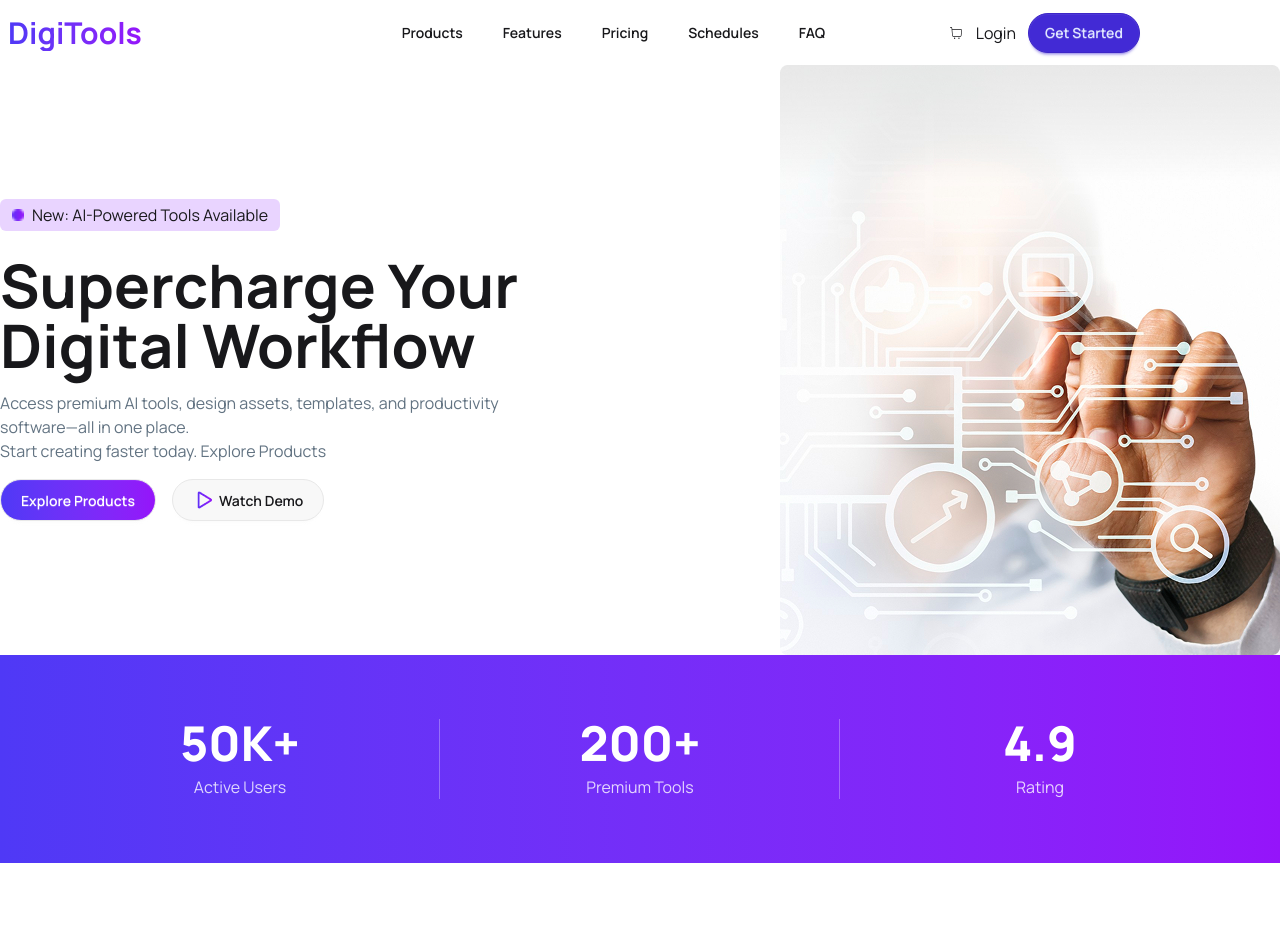
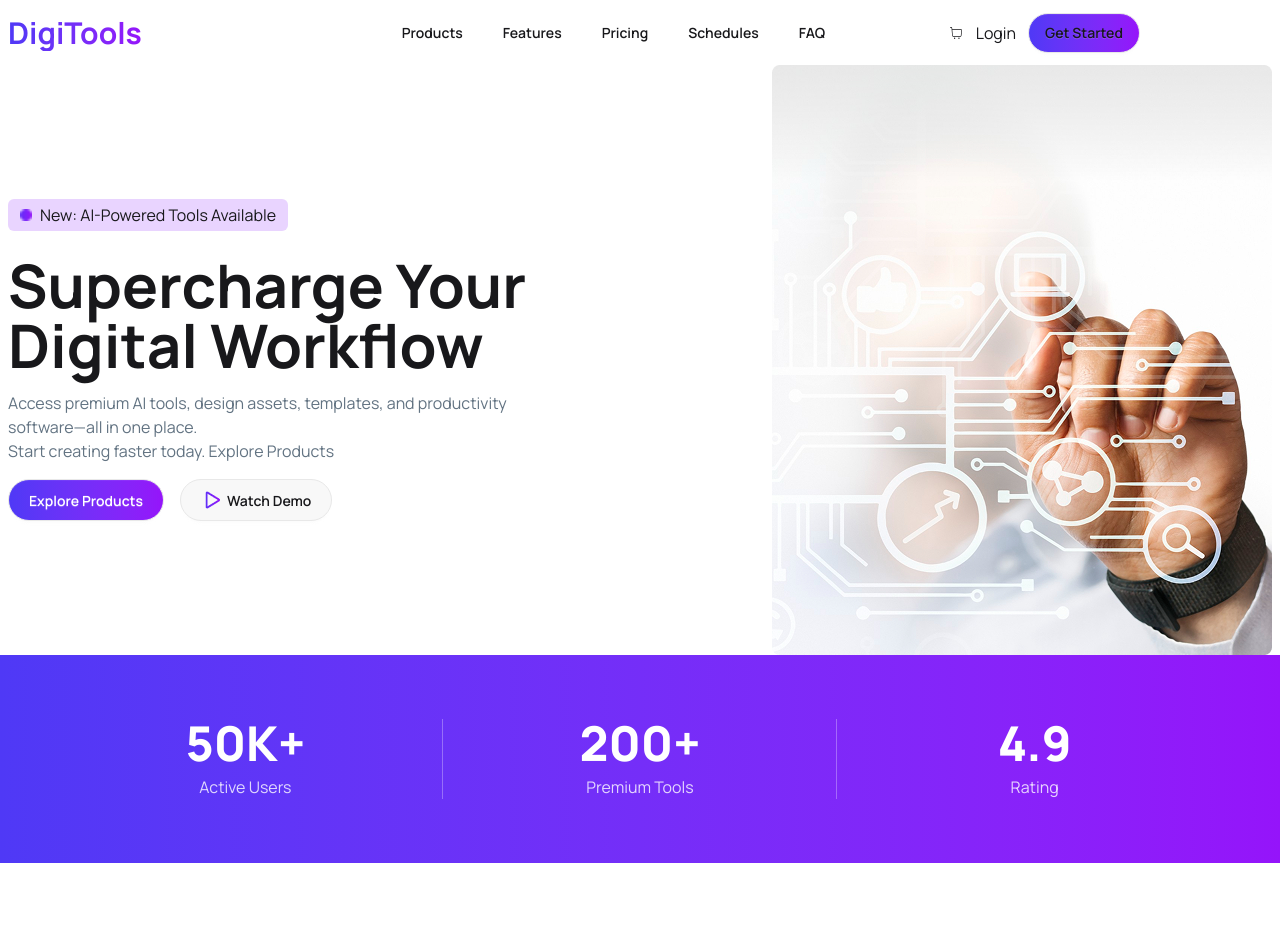
Before and after one commit to parvezmahmudlalin/DigiTools-Platform, a React (Vite) app: page / in a window 1280 px wide. Shown: the top 952 px of the page. Built offline with nearby package versions, Linux system fonts and the light colour scheme.

Commit message:
fix color and responsive

```diff
--- a/src/Components/Badge/Badge.jsx
+++ b/src/Components/Badge/Badge.jsx
@@ -6,7 +6,7 @@ const Badge = () => {
 
         <div className="bg-linear-to-r from-[#4F39F6] to-[#9514FA] p-10">
 
-      <div className="container mx-auto grid grid-cols-1 md:grid-cols-3 text-center">
+      <div className="container mx-auto px-2 grid grid-cols-1 md:grid-cols-3 text-center">
 
 
         <div className="py-6 relative">
--- a/src/Components/Banner/Banner.jsx
+++ b/src/Components/Banner/Banner.jsx
@@ -6,7 +6,7 @@ import BannerImg from '../../assets/products/banner.png';
 
 const Banner = () => {
   return (
-    <div className='container mx-auto flex flex-col lg:flex-row gap-10 items-center justify-between'>
+    <div className='container mx-auto px-2 flex flex-col lg:flex-row gap-10 items-center justify-between'>
       <div className='my-auto'>
          <div className='inline-flex gap-2 items-center bg-purple-200 px-3 py-1 rounded-md  '>
           <img className='w-3 h-3' src={Rectangle} alt="" />
--- a/src/Components/Navbar/Navbar.jsx
+++ b/src/Components/Navbar/Navbar.jsx
@@ -45,7 +45,7 @@ const Navbar = ({carts}) => {
           <a className="flex justify-center items-center gap-3">
            <CiShoppingCart /> Login
           </a>
-          <a className="btn btn-primary rounded-4xl">Get Started</a>
+          <a className="btn bg-linear-to-r from-[#4F39F6] to-[#9514FA] rounded-4xl">Get Started</a>
         </div>
 </div>
   );
--- a/src/Components/Products/Products.jsx
+++ b/src/Components/Products/Products.jsx
@@ -10,7 +10,7 @@ import Cart from '../ui/Cart';
 
 
   return (
-    <div className='container mx-auto'>
+    <div className='container mx-auto px-2'>
       <div className='text-center mt-30 '>
              <h1 className='font-extrabold text-5xl'>Premium Digital Tools</h1>
              <p className='text-[#627382] mt-5 '>Choose from our curated collection of premium digital products designed <br/>to boost your productivity and creativity.</p>
@@ -23,7 +23,7 @@ import Cart from '../ui/Cart';
           onClick={() => setActiveTab("Cart")}/>
         </div>
       </div>
-      <div className='container mt-10 border border-[#FFFFFF] mx-auto grid md:grid-cols-2 lg:grid-cols-3 gap-10 '>
+      <div className='container mt-10 border border-[#FFFFFF] mx-auto  grid md:grid-cols-2 lg:grid-cols-3 gap-10 '>
        { activeTab === "Products" &&
         products.map((product) => (
          <ProductCart key={product.id} product = {product} carts={carts} setCarts = {setCarts}/>
```
